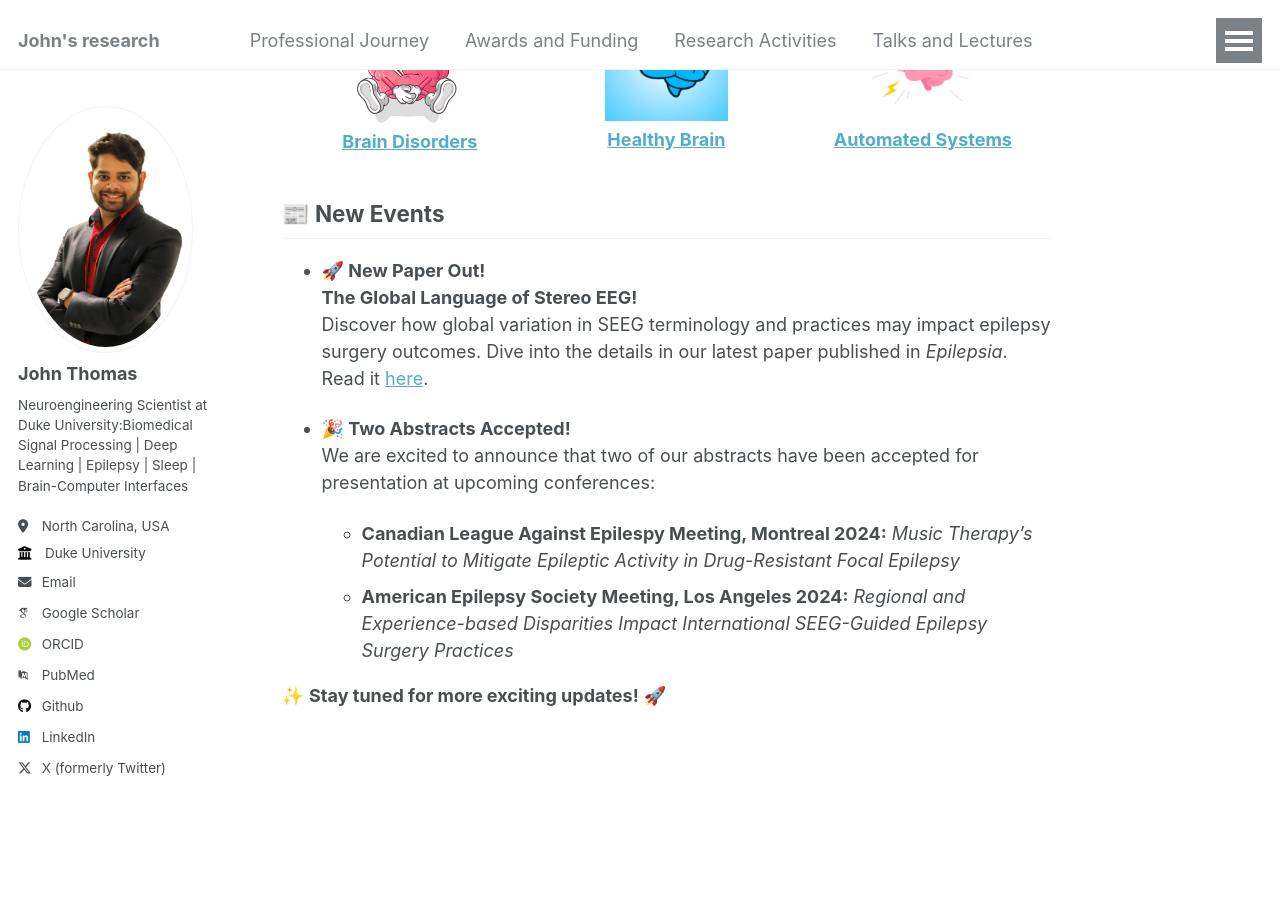
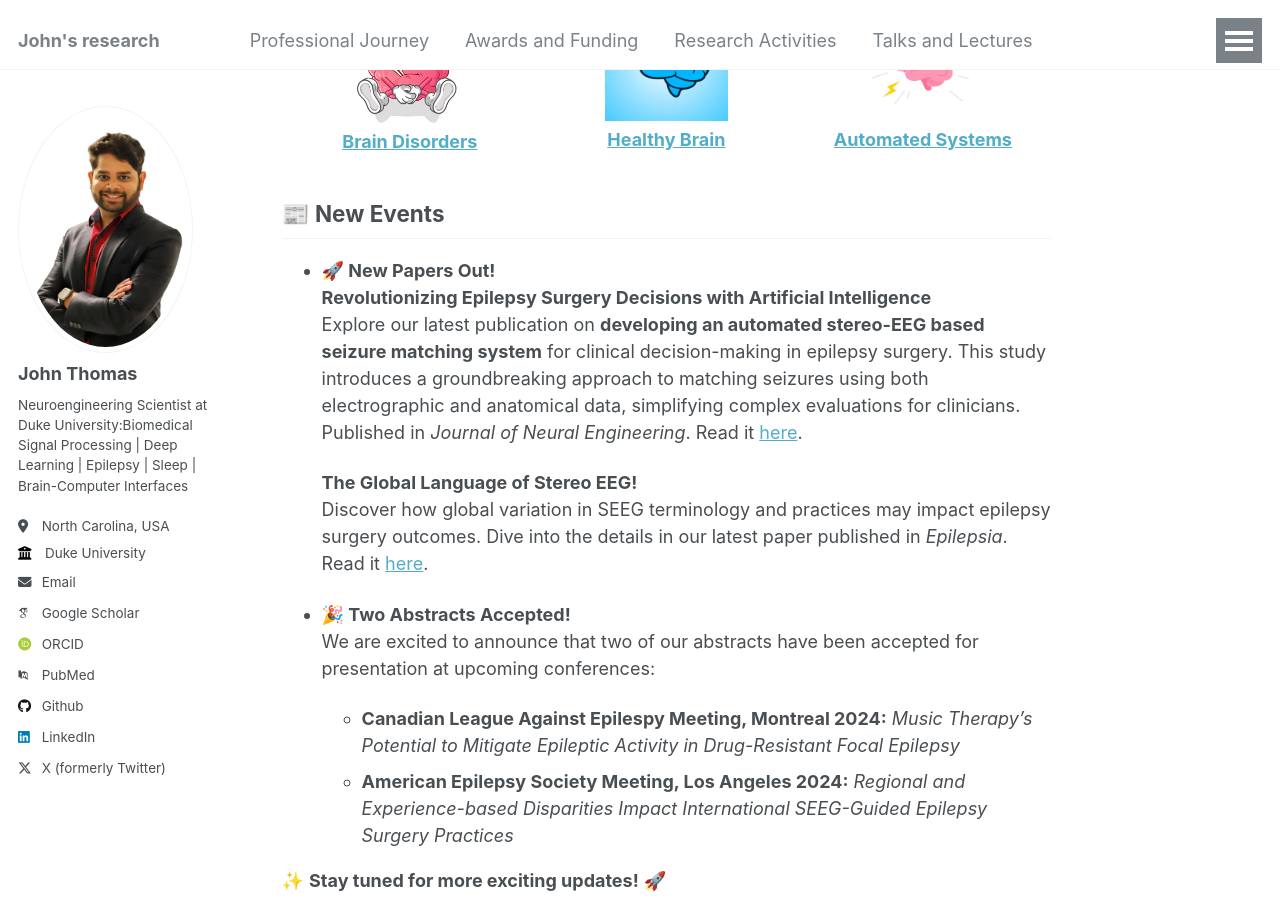
Before and after one commit to johnthomasphd/johnthomasphd.github.io, a Jekyll site: the page built from _pages/about.md, in a window 1280 px wide and 900 px high, scrolled down 408 px. Built offline with Jekyll 4.4.1, drawn with Linux system fonts in a browser that asks for light colours; some web fonts are replaced.

Commit message:
Update about.md

```diff
--- a/_pages/about.md
+++ b/_pages/about.md
@@ -54,7 +54,11 @@ I am an experienced academic researcher, teacher, and leader who is passionate a
 
 ## 📰 New Events
 
-- **🚀 New Paper Out!**
+- **🚀 New Papers Out!**
+  **Revolutionizing Epilepsy Surgery Decisions with Artificial Intelligence**
+  Explore our latest publication on **developing an automated stereo-EEG based seizure matching system** for clinical decision-making in epilepsy surgery. This study introduces a groundbreaking approach to matching seizures using both electrographic and anatomical data, simplifying complex evaluations for clinicians.
+  Published in *Journal of Neural Engineering*. Read it [here](https://doi.org/10.1088/1741-2552/ad7323).
+
   **The Global Language of Stereo EEG!**
   Discover how global variation in SEEG terminology and practices may impact epilepsy surgery outcomes. Dive into the details in our latest paper published in *Epilepsia*. Read it [here](https://doi.org/10.1111/epi.18076).
 
```
